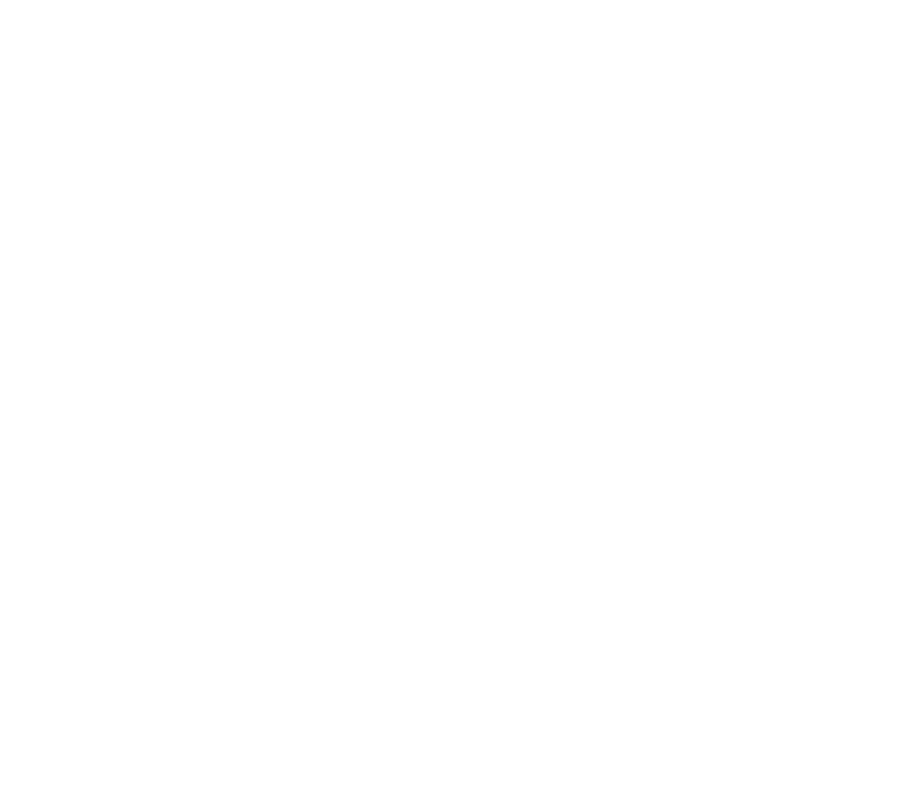
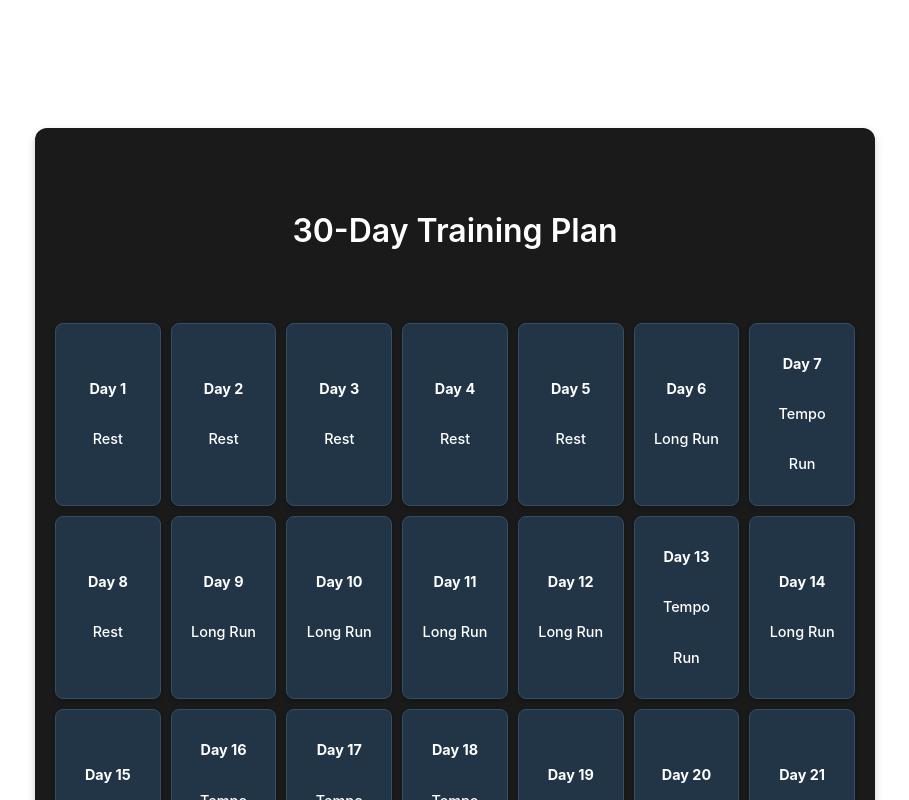
Before and after one commit to tulloch022/marathoner, a React (Vite) app: page / in a window 1280 px wide. Shown: the part 1520-2320 px from the top of the page, without its empty margins (185-1094 px from the left). Built offline with nearby package versions, Linux system fonts and the light colour scheme.

Commit message:
added draft of plan calendar

```diff
--- a/src/App.tsx
+++ b/src/App.tsx
@@ -3,6 +3,7 @@
 import Title from "./components/Title.tsx"
 import Subtitle from "./components/Subtitle.tsx"
 import ScrollDownArrow from "./components/ScrollDownArrow.tsx"
+import Calendar from "./components/Calendar.tsx"
 
 function App() {
   const [isContentVisible, setIsContentVisible] = useState(false);
@@ -55,6 +56,7 @@
       <Title />
       <Subtitle />
       <ScrollDownArrow />
+      <Calendar />
 
       {/* Box Container with Three Boxes Side by Side */}
       <div className={`box-container ${isContentVisible ? "visible" : ""}`}>
--- /dev/null
+++ b/src/components/Calendar.tsx
@@ -0,0 +1,22 @@
+const Calendar = () => {
+    const activities = ["Tempo Run", "Long Run", "Rest"];
+    const days = Array.from({ length: 30 }, () =>
+      activities[Math.floor(Math.random() * activities.length)]
+    );
+
+    return (
+      <div className="calendar-container">
+        <h2 className="calendar-heading">30-Day Training Plan</h2>
+        <div className="calendar-grid">
+          {days.map((activity, index) => (
+            <div key={index} className="calendar-day">
+              <strong>Day {index + 1}</strong>
+              <p>{activity}</p>
+            </div>
+          ))}
+        </div>
+      </div>
+    );
+  };
+
+export default Calendar;
--- a/src/index.css
+++ b/src/index.css
@@ -256,3 +256,77 @@
 .heading {
   font-weight: 500 !important;
 }
+
+
+/* Container for the Calendar Component */
+.calendar-container {
+  position: absolute;
+  display: flex;
+  flex-direction: column;
+  align-items: center;
+  justify-content: center;
+  margin-top: 3rem; /* Adjust spacing to appear below the blue section */
+  padding: 20px;
+  background-color: #1a1a1a; /* Match the dark theme */
+  color: white;
+  text-align: center;
+  border-radius: 12px;
+  box-shadow: 0 4px 8px rgba(0, 0, 0, 0.2);
+  top: 200vh;
+}
+
+/* Grid Layout for the Calendar */
+.calendar-grid {
+  display: grid;
+  grid-template-columns: repeat(7, 1fr); /* 7 days in a week */
+  gap: 10px;
+  margin-top: 20px;
+  width: 100%;
+  max-width: 800px; /* Limit width for better appearance */
+}
+
+/* Individual Day Squares */
+.calendar-day {
+  display: flex;
+  flex-direction: column;
+  justify-content: center;
+  align-items: center;
+  padding: 15px;
+  background-color: #213547;
+  color: #ffffff;
+  border: 1px solid #334e65;
+  border-radius: 8px;
+  font-size: 0.9rem;
+  font-weight: 500;
+  box-shadow: 0 2px 4px rgba(0, 0, 0, 0.2);
+  transition: transform 0.2s ease, background-color 0.3s ease;
+}
+
+/* Hover Effect for Day Squares */
+.calendar-day:hover {
+  transform: scale(1.05);
+  background-color: #3a546a;
+}
+
+/* Heading for the Calendar */
+.calendar-heading {
+  font-size: 2rem;
+  font-weight: 600;
+  margin-bottom: 1rem;
+}
+
+/* Responsiveness for Smaller Screens */
+@media (max-width: 768px) {
+  .calendar-grid {
+    grid-template-columns: repeat(3, 1fr); /* Reduce columns on smaller screens */
+  }
+
+  .calendar-heading {
+    font-size: 1.5rem;
+  }
+
+  .calendar-day {
+    font-size: 0.8rem;
+    padding: 10px;
+  }
+}
```
